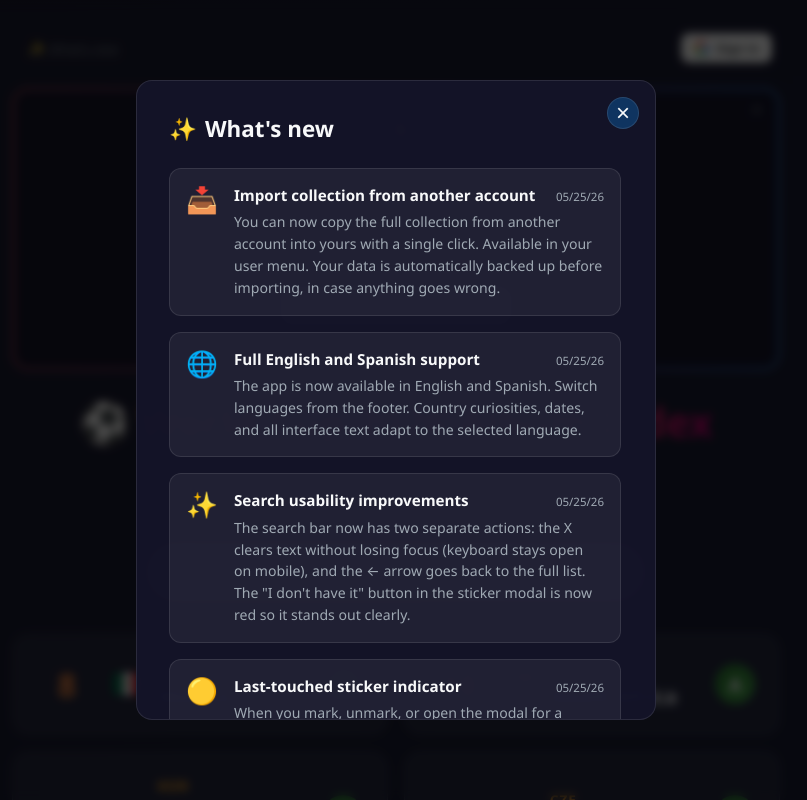
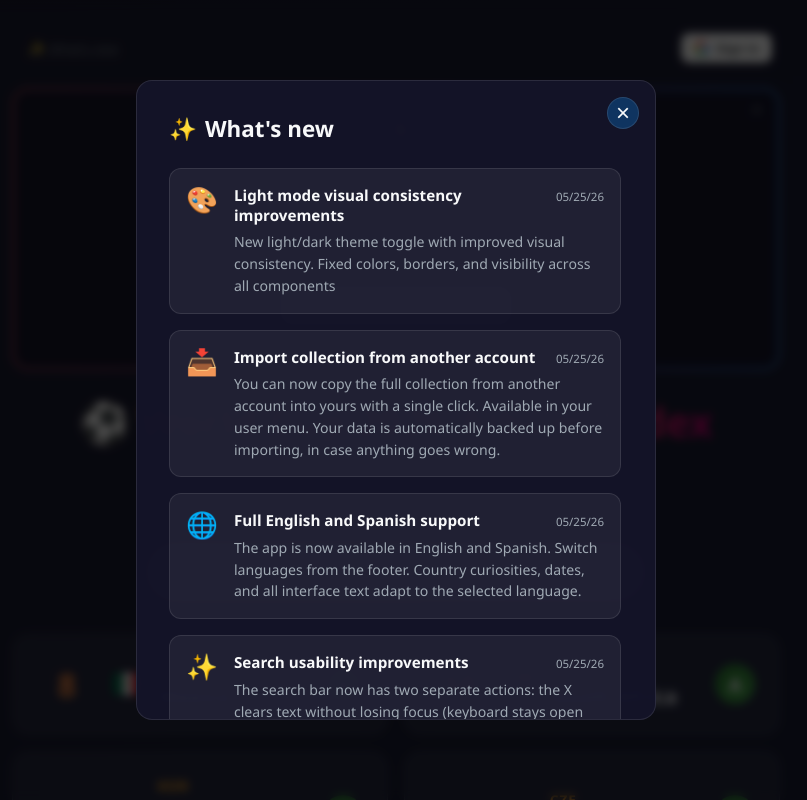
Before and after one commit to robertoandres24/worldcup-album-index, a React (Vite) app: page / in a window 1280 px wide. Both pictures are taken after a click on the button "✨ What's new". Shown: the top 800 px of the page, without its empty margins (244-1051 px from the left). Built offline with nearby package versions, Linux system fonts and the light colour scheme; no server answers.

Commit message:
add theme consistency feature announcement to WhatsNewModal

```diff
--- a/src/components/WhatsNewModal.jsx
+++ b/src/components/WhatsNewModal.jsx
@@ -1,4 +1,5 @@
 const FEATURES = [
+  { id: 'theme-consistency', date: '2026-05-25', icon: '🎨' },
   { id: 'import-collection', date: '2026-05-25', icon: '📥' },
   { id: 'i18n-support',    date: '2026-05-25', icon: '🌐' },
   { id: 'ux-improvements', date: '2026-05-25', icon: '✨' },
--- a/src/i18n/en.json
+++ b/src/i18n/en.json
@@ -107,6 +107,8 @@
   "whatsNewCloseAriaLabel": "Close",
   "closeAriaLabel": "Close",
   "scrollToTopAriaLabel": "Scroll to top",
+  "feature.theme-consistency.title": "Light mode visual consistency improvements",
+  "feature.theme-consistency.description": "New light/dark theme toggle with improved visual consistency. Fixed colors, borders, and visibility across all components",
   "feature.import-collection.title": "Import collection from another account",
   "feature.import-collection.description": "You can now copy the full collection from another account into yours with a single click. Available in your user menu. Your data is automatically backed up before importing, in case anything goes wrong.",
   "feature.i18n-support.title": "Full English and Spanish support",
--- a/src/i18n/es.json
+++ b/src/i18n/es.json
@@ -107,6 +107,8 @@
   "whatsNewCloseAriaLabel": "Cerrar",
   "closeAriaLabel": "Cerrar",
   "scrollToTopAriaLabel": "Volver arriba",
+  "feature.theme-consistency.title": "Mejora de consistencia visual en modo claro",
+  "feature.theme-consistency.description": "Nueva opción de tema claro/oscuro con mejor consistencia visual. Se corrigieron colores, bordes y visibilidad en todos los componentes",
   "feature.import-collection.title": "Importar colección desde otra cuenta",
   "feature.import-collection.description": "Ahora puedes copiar la colección completa de otra cuenta a la tuya con un solo clic. Disponible en el menú de tu usuario. Tus datos se respaldan automáticamente antes de importar, por si algo sale mal.",
   "feature.i18n-support.title": "Soporte completo en inglés y español",
```
